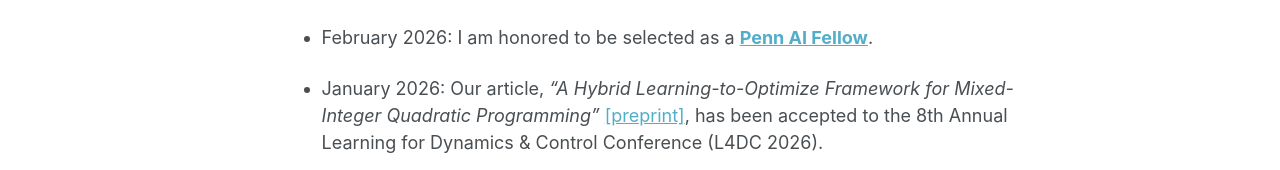
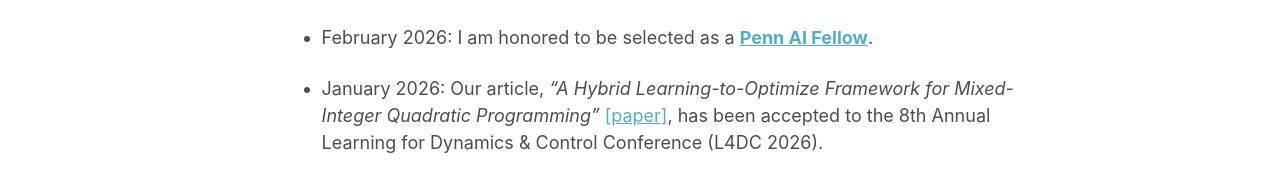
Before and after one commit to vietanhle0101/vietanhle0101.github.io, a Jekyll site: the page built from _pages/about.md, in a window 1280 px wide and 1400 px high. Shown: the part 1227-1397 px from the top of the window. Built offline with Jekyll 4.4.1, drawn with Linux system fonts in a browser that asks for light colours; some of the changed text lies outside the part shown.

Commit message:
update CV with CDC paper

```diff
--- a/_pages/about.md
+++ b/_pages/about.md
@@ -13,7 +13,6 @@ redirect_from:
 I am a postdoctoral researcher at the Department of Electrical and Systems Engineering, University of Pennsylvania, PA, USA.
 I work under the supervision of Dr. Rahul Mangharam in the [xLab](https://xlab.upenn.edu/).
 I received the PhD degree in Mechanical Engineering from the University of Delaware in 2025, the MSc degree in Informatics from Northern Arizona University in 2021, and the BSc degree in Automation and Control Engineering (talented program) from Hanoi University of Science and Technology, Vietnam in 2019, respectively.
-<!-- I work under the supervision of Dr. Andreas Malikopoulos in the [**Information and Decision Science (IDS) Lab**](https://ids-lab.net/). -->
 From September 2023 to August 2025, I was a visiting graduate scholar in System Engineering at Cornell University, and from June to August 2023, I was a research intern at Honda Research Institute USA.
 My current research interests include Learning for Control and Optimization, Model Predictive Control, Distributed Optimization, and Multi-agent Systems.
 
@@ -29,7 +28,7 @@ My current research interests include Learning for Control and Optimization, Mod
 
 * February 2026: I am honored to be selected as a [**Penn AI Fellow**](https://ai.upenn.edu/penn-ai-fellows).
 
-* January 2026: Our article, <em>"A Hybrid Learning-to-Optimize Framework for Mixed-Integer Quadratic Programming"</em> [[preprint]](https://arxiv.org/abs/2511.19383), has been accepted to the 8th Annual Learning for Dynamics & Control Conference (L4DC 2026).
+* January 2026: Our article, <em>"A Hybrid Learning-to-Optimize Framework for Mixed-Integer Quadratic Programming"</em> [[paper]](https://proceedings.mlr.press/v331/le26a.html), has been accepted to the 8th Annual Learning for Dynamics & Control Conference (L4DC 2026).
 
 * August 2025: I have joined the Department of Electrical and Systems Engineering, University of Pennsylvania as a postdoctoral researcher, working with Dr. Rahul Mangharam in the [xLab](https://xlab.upenn.edu/).
 
```
Also changed, not shown: 1 other file.
